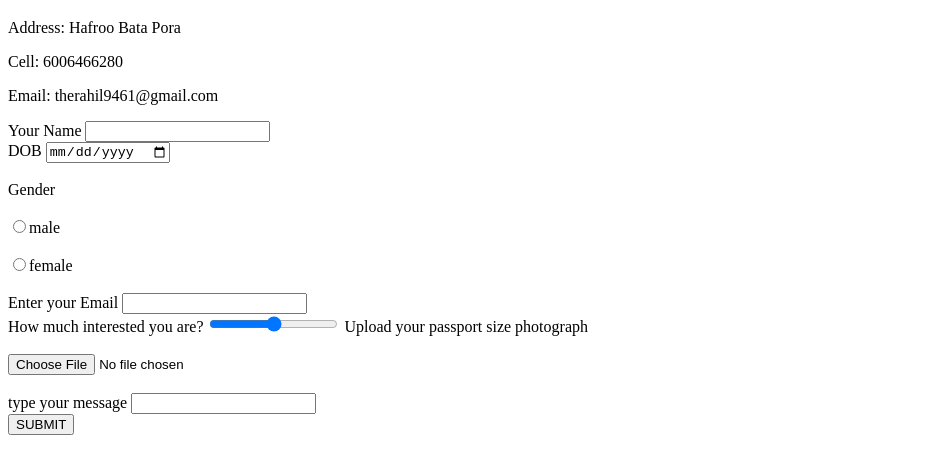
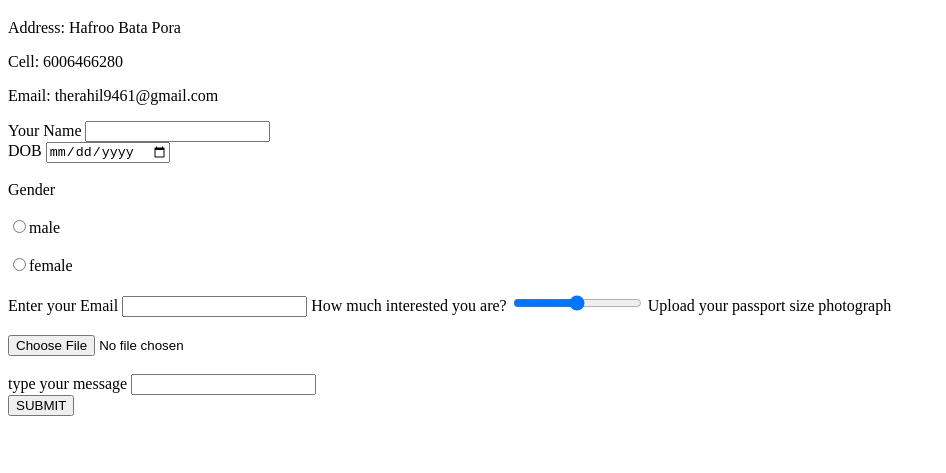
Before and after one commit to Raahill/cv, a plain HTML site: page contact me.html in a window 1280 px wide. Shown: the part 61-534 px from the top of the page, without its empty margins (0-946 px from the left). Drawn offline with Linux system fonts and the light colour scheme.

Commit message:
Update contact me.html

```diff
--- a/contact me.html
+++ b/contact me.html
@@ -18,7 +18,7 @@
       <input type="radio" name="male" value="">male<br><br>
       <input type="radio" name="female" value="">female<br><br>
       <label for="">Enter your Email</label>
-      <input type="email" name="Email" value=""><br>
+      <input type="email" name="Email" value="">
       <label for="">How much interested you are?</label>
       <input type="range" name="" value="">
       <label for="">Upload your passport size photograph</label><br><br>
```
